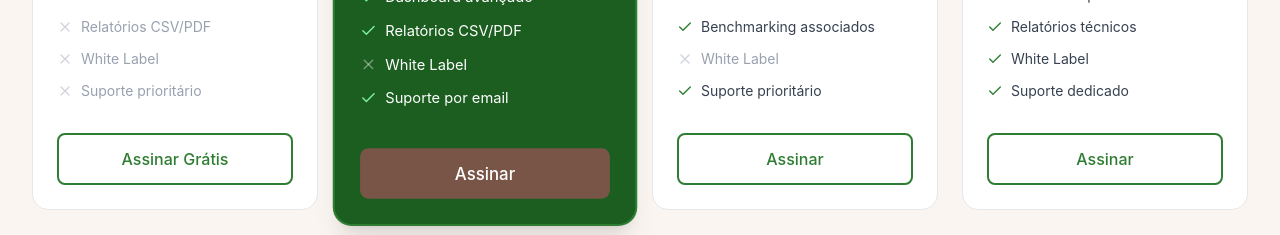
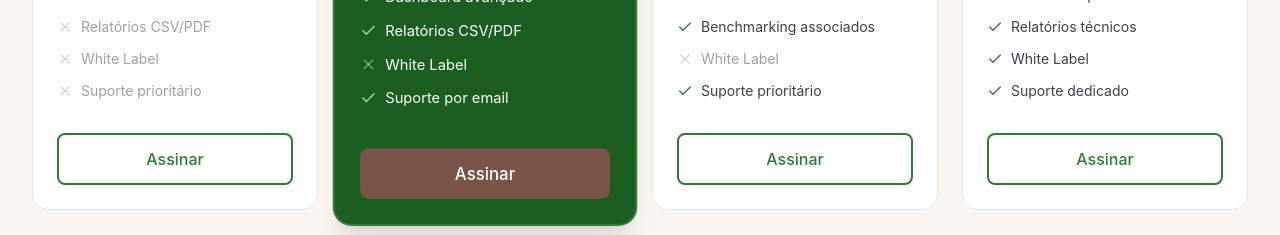
Before and after one commit to aralvesandrade/cafeos, a React (Vite) app in the folder apps/frontend/: page / in a window 1280 px wide. Shown: the part 3680-3915 px from the top of the page. Built offline with nearby package versions, Linux system fonts and the light colour scheme.

Commit message:
fix: center dialog vertically, rename Assinar Grátis → Assinar
Dialog: wraps content in min-h-full flex container for vertical centering,
overflow-y-auto for long content.
Plans + LeadModal: button text simplified to 'Assinar'.

```diff
--- a/apps/frontend/src/components/sections/Plans.tsx
+++ b/apps/frontend/src/components/sections/Plans.tsx
@@ -146,7 +146,7 @@ export function Plans() {
                 className="w-full"
                 onClick={() => { setSelectedPlan(plan.name); setShowSignup(true) }}
               >
-                {plan.name === 'Grátis' ? 'Assinar Grátis' : 'Assinar'}
+                Assinar
               </Button>
             </div>
           ))}
--- a/apps/frontend/src/components/ui/LeadModal.tsx
+++ b/apps/frontend/src/components/ui/LeadModal.tsx
@@ -104,7 +104,7 @@ export function LeadModal({ open, onClose, mode, plan }: LeadModalProps) {
           </div>
 
           <Button type="submit" variant="primary" className="w-full gap-2" disabled={sending}>
-            {sending ? 'Enviando...' : 'Assinar Grátis'}
+            {sending ? 'Enviando...' : 'Assinar'}
             <Send className="h-4 w-4" />
           </Button>
         </form>
--- a/apps/frontend/src/components/ui/dialog.tsx
+++ b/apps/frontend/src/components/ui/dialog.tsx
@@ -24,12 +24,13 @@ export function Dialog({ open, onClose, title, children }: DialogProps) {
   return (
     <div
       ref={overlayRef}
-      className="fixed inset-0 z-50 flex items-center justify-center bg-black/50 p-4"
+      className="fixed inset-0 z-50 bg-black/50 p-4 overflow-y-auto"
       onClick={(e) => {
         if (e.target === overlayRef.current) onClose()
       }}
     >
-      <div className="relative w-full max-w-md rounded-xl bg-white p-6 shadow-lg">
+      <div className="min-h-full flex items-center justify-center">
+        <div className="relative w-full max-w-md rounded-xl bg-white p-6 shadow-lg my-8">
         <button
           onClick={onClose}
           className="absolute top-4 right-4 text-gray-400 hover:text-gray-600"
@@ -39,6 +40,7 @@ export function Dialog({ open, onClose, title, children }: DialogProps) {
         <h2 className="text-lg font-semibold text-coffee-green-dark mb-4">{title}</h2>
         {children}
       </div>
+      </div>
     </div>
   )
 }
```
